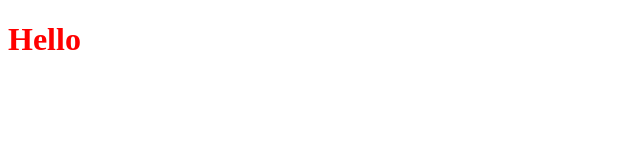
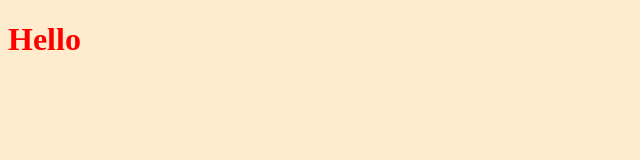
Before and after one commit to ahmess46/project, a plain HTML site: page index.html in a window 1280 px wide. Shown: the whole page, without its empty margins (0-640 px from the left). Drawn offline with Linux system fonts and the light colour scheme.

Commit message:
Changing Back Ground Colour in css file

```diff
--- a/style.css
+++ b/style.css
@@ -1,3 +1,6 @@
 h1 {
     color: red;
 }
+body{
+    background: blanchedalmond;
+}
```
